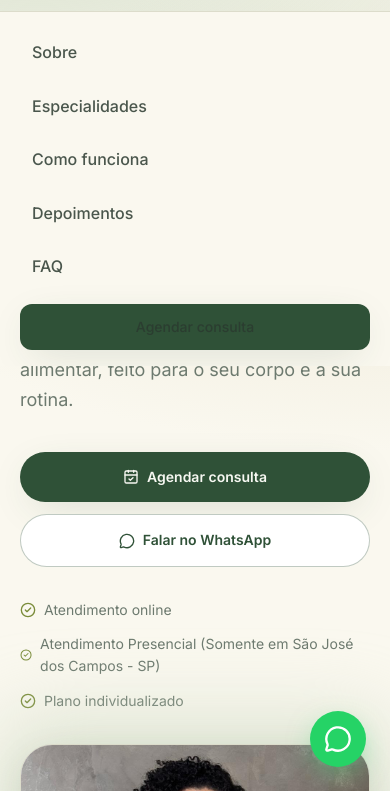
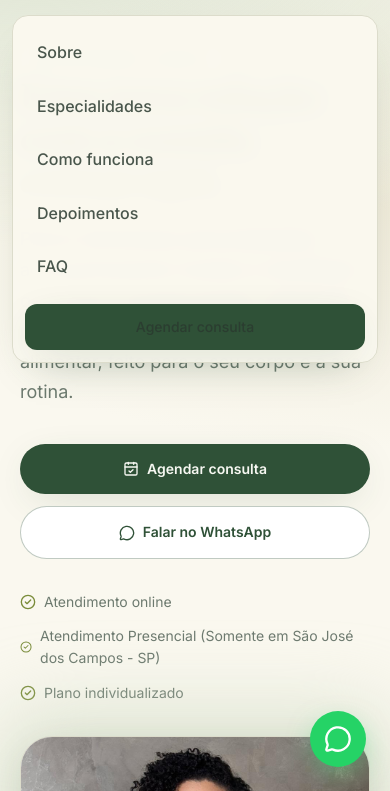
Before and after one commit to raphaelbennet15-prog/mari, a plain HTML site: page index.html in a window 390 px wide. Both pictures are taken after a click on the button 354 px from the left and 32 px from the top of the page. Shown: the part 53-844 px from the top of the page. Drawn offline with nearby package versions, Linux system fonts and the light colour scheme.

Commit message:
Descreva a alteração

```diff
--- a/script.js
+++ b/script.js
@@ -73,14 +73,40 @@ function initMobileMenu() {
   const menu = document.getElementById("nav-mobile");
   const icon = document.getElementById("menu-icon");
   let open = false;
+
   const set = (v) => {
     open = v;
     menu.hidden = !v;
+    menu.classList.toggle("is-open", v);
     btn.setAttribute("aria-expanded", v ? "true" : "false");
-    icon.className = v ? "lucide lucide-x" : "lucide lucide-menu";
+
+    if (icon) {
+      icon.setAttribute("data-lucide", v ? "x" : "menu");
+      icon.className = "lucide";
+      if (window.lucide) window.lucide.createIcons();
+    }
   };
-  btn.addEventListener("click", () => set(!open));
+
+  btn.addEventListener("click", (event) => {
+    event.stopPropagation();
+    set(!open);
+  });
+
   menu.querySelectorAll("a").forEach((a) => a.addEventListener("click", () => set(false)));
+
+  document.addEventListener("click", (event) => {
+    if (!open || window.innerWidth >= 768) return;
+    if (menu.contains(event.target) || btn.contains(event.target)) return;
+    set(false);
+  });
+
+  window.addEventListener("scroll", () => {
+    if (open && window.innerWidth < 768) set(false);
+  }, { passive: true });
+
+  window.addEventListener("resize", () => {
+    if (window.innerWidth >= 768) set(false);
+  });
 }
 
 // ==== Reveal on scroll ====
--- a/styles.css
+++ b/styles.css
@@ -111,6 +111,7 @@ h1, h2, h3, h4 { font-family: var(--font-display); letter-spacing: -0.02em; line
   position: fixed; inset: 0 0 auto 0; z-index: 50;
   transition: background-color 0.3s ease, border-color 0.3s ease, backdrop-filter 0.3s ease;
 }
+.header-inner { position: relative; min-height: 3.75rem; }
 #site-header.scrolled {
   background: rgba(250, 248, 239, 0.85);
   backdrop-filter: blur(10px);
@@ -143,12 +144,25 @@ h1, h2, h3, h4 { font-family: var(--font-display); letter-spacing: -0.02em; line
 }
 
 .nav-mobile {
-  border-top: 1px solid var(--border);
-  background: var(--background);
-  display: flex; flex-direction: column; gap: 0.25rem;
-  padding: 1rem 1.25rem;
-  max-height: calc(100vh - 4.5rem);
+  position: absolute;
+  top: calc(100% + 0.25rem);
+  left: 0.75rem;
+  right: 0.75rem;
+  z-index: 60;
+  border: 1px solid var(--border);
+  border-radius: 1rem;
+  background: rgba(250, 248, 239, 0.97);
+  backdrop-filter: blur(10px);
+  display: none; flex-direction: column; gap: 0.25rem;
+  padding: 0.75rem;
+  max-height: calc(100vh - 5.5rem);
   overflow: auto;
+  box-shadow: 0 20px 40px -24px rgba(47, 81, 55, 0.35);
+}
+.nav-mobile.is-open { display: flex; }
+@media (max-width: 639px) {
+  .nav-mobile a { padding: 0.85rem 0.75rem; }
+  .nav-mobile .btn-full { margin-top: 0.25rem; }
 }
 @media (min-width: 640px) { .nav-mobile { padding: 1rem 1.5rem; } }
 .nav-mobile a { padding: 0.75rem 0.75rem; border-radius: 0.75rem; font-weight: 500; color: rgba(42,58,47,0.85); }
@@ -165,7 +179,7 @@ h1, h2, h3, h4 { font-family: var(--font-display); letter-spacing: -0.02em; line
 }
 
 /* ==== Hero ==== */
-.hero { position: relative; overflow: hidden; padding-top: 6.5rem; }
+.hero { position: relative; overflow: hidden; padding-top: 6rem; }
 @media (min-width: 768px) { .hero { padding-top: 10rem; } }
 .hero-bg {
   position: absolute; inset: 0; z-index: -1;
@@ -236,7 +250,7 @@ h1, h2, h3, h4 { font-family: var(--font-display); letter-spacing: -0.02em; line
 .stat-label { margin-top: 0.25rem; font-size: 0.75rem; text-transform: uppercase; letter-spacing: 0.15em; color: var(--muted-fg); }
 
 /* ==== Sections ==== */
-.section { padding: 5rem 0; scroll-margin-top: 6rem; }
+.section { padding: 4.75rem 0; scroll-margin-top: 5.5rem; }
 @media (min-width: 768px) { .section { padding: 8rem 0; scroll-margin-top: 7rem; } }
 .section-muted { background: rgba(246,244,234,0.6); }
 
```
